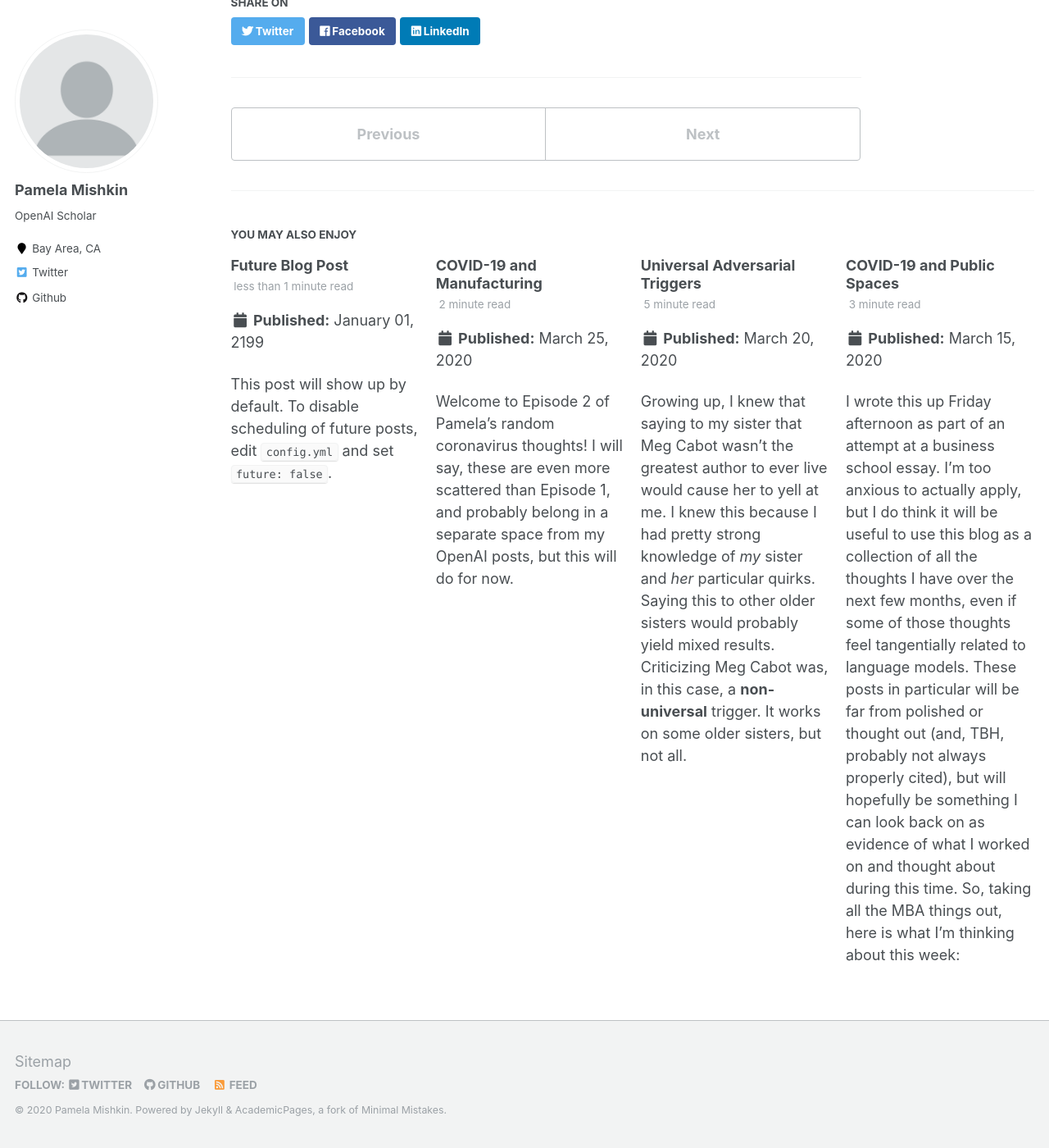
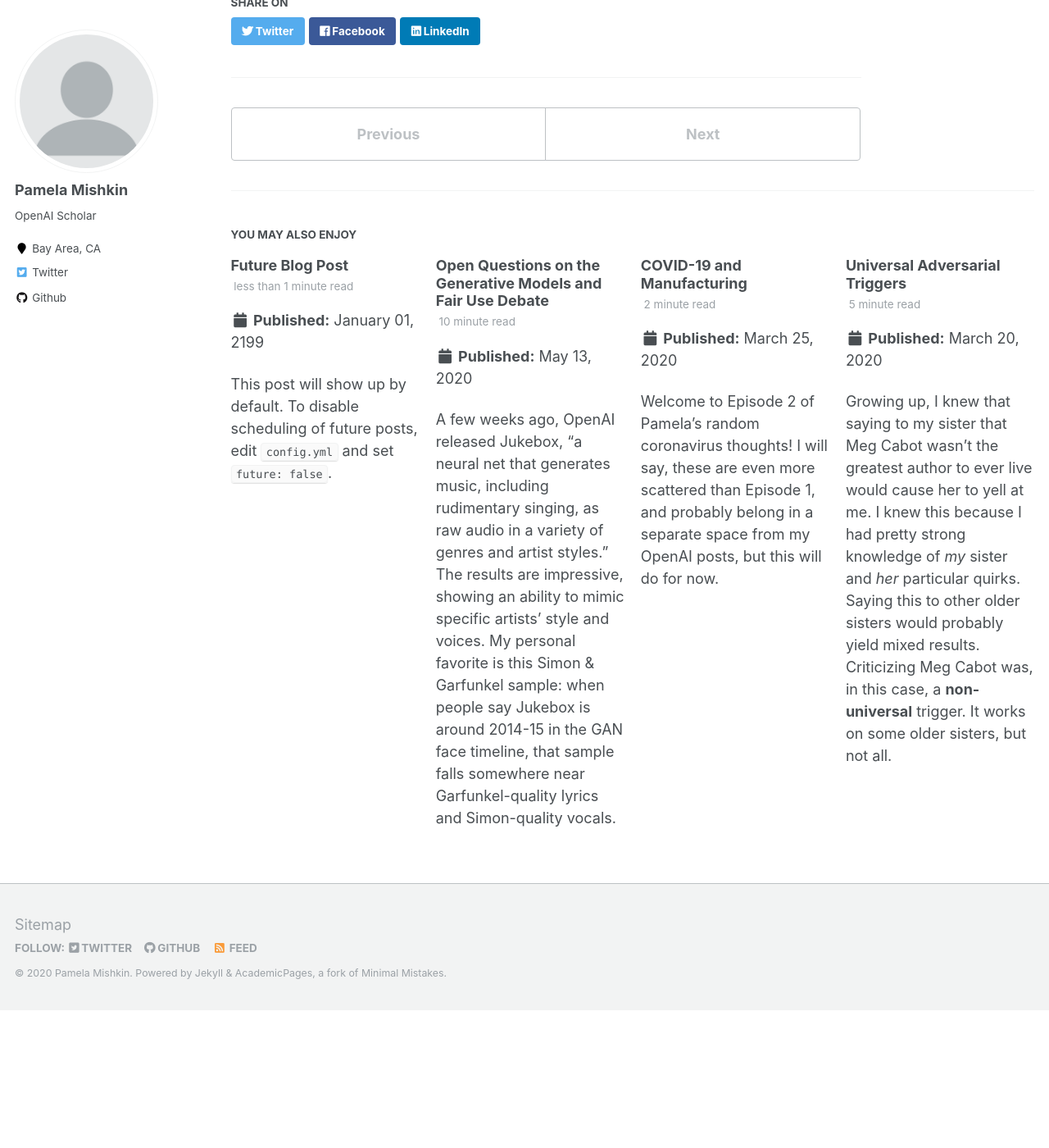
Before and after one commit to manlikemishap/manlikemishap.github.io, a Jekyll site: the page built from _posts/2020-03-27-white-paper-comments.md, in a window 1280 px wide and 1400 px high, scrolled down 2174 px. Shown: the whole window at 82% size. Built offline with Jekyll 4.4.1, drawn with Linux system fonts in a browser that asks for light colours; after the commit the page ends 3406 px from its top, so only the background shows below that; part of the change alters nothing that is shown.

Commit message:
adding generative models post

```diff
--- a/_posts/2020-03-27-white-paper-comments.md
+++ b/_posts/2020-03-27-white-paper-comments.md
@@ -4,7 +4,6 @@ date: 2020-03-27
 permalink: /posts/2020/03/european-commission-white-paper/
 tags:
   - openai
-  - policy
 ---
 
 A few weeks ago the European Commission released a [White Paper on Artificial Intelligence](https://ec.europa.eu/info/sites/info/files/commission-white-paper-artificial-intelligence-feb2020_en.pdf) detailing what actions the EU may take in the next few years to regulate applications of AI and promote and incentivize new AI innovation.
--- /dev/null
+++ b/_posts/2020-05-13-generative-odels-fair-use.md
@@ -0,0 +1,49 @@
+---
+title: 'Open Questions on the Generative Models and Fair Use Debate'
+date: 2020-05-13
+permalink: /posts/2020/03/generative-models-fair-use/
+tags:
+  - openai
+---
+
+A few weeks ago, OpenAI released [Jukebox](https://openai.com/blog/jukebox/), "a neural net that generates music, including rudimentary singing, as raw audio in a variety of genres and artist styles." The [results](https://jukebox.openai.com/) are impressive, showing an ability to mimic specific artists' style and voices. My personal favorite is [this Simon & Garfunkel sample](https://soundcloud.com/openai_audio/jukebox-novel_lyrics-224792987): when people say Jukebox is around 2014-15 in the [GAN face timeline](https://twitter.com/goodfellow_ian/status/1084973596236144640), that sample falls somewhere near Garfunkel-quality lyrics and Simon-quality vocals.
+
+ As more and more generative models are released for language, images, code, and music, it is important to ask questions about their legal footing and the wide-ranging impacts they may have, both on the incentives to invest in AI innovation, as well as on the creative efforts of the artists who develop the inputs that partially enable that innovation.
+
+ A number of people, including Ben Sobel in a [wide-ranging survey of the space](https://www.bensobel.org/files/articles/41.1_Sobel-FINAL.pdf) and OpenAI in a [comment](https://cdn.openai.com/policy-submissions/OpenAI+Comments+on+Intellectual+Property+Protection+for+Artificial+Intelligence+Innovation.pdf) released with Jukebox, make the reasonable case that training a model is fair use. However, I want to take a different approach to the fair use debate. Even if there is solid legal footing for the right to train a model, much of the public response to generative models has been reactionary -- How is this legal? How will this impact labor markets? How will we control monopoly power in this area? This suggests that more work is needed to make the fair use argument for the complete end-to-end models rather than just the training of a model and, to either bring more people on board with those arguments or explore new norms and regulations to apply to this space.
+
+I want to suggest that fair use doctrine offers an interesting lens through which to consider these questions and to direct future research. While we may not have yet developed precise frameworks to regulate generative models, we can use existing legal structures to inform the discussion. Normally, a finding of fair use serves to promote innovation and protect competition, however in this case, given the scale required to train large models, a finding of fair use actually protects monopoly power. That is, the tenets of fair use may provide a lens to understand and address the scale of distributional concerns around generative models. For example, suppose we only allowed training an end-to-end model using just music for which the developer owns the copyright: Individual record companies could train, but only on music they owned the rights to. As a result, the outputs from these models would be worse, making consumers worse off, but potentially still sufficiently better off as to harm the value derived by the original artists.
+
+This post will focus on two tenets of fair use as they apply to the end-to-end outputs of generative models: “the amount and substantiality of the portion taken” and “the effect of the use upon the potential market.” In this post, I collect some of my open questions, particularly those linked to the core initiatives of OpenAI. Expressing and discussing these in laymen’s terms will be key to democratizing and distributing AI technologies and surpluses.
+
+### The amount and substantiality of the portion taken
+
+The finding of fair use hinges on whether a piece generated by Jukebox is a true “transformation.” However, in the past, this has always been a function of a human taking in some piece of content, understanding it, applying some intelligence or creativity specific to the type and quality of the input, and creating something new. However, the extent to which this describes the mechanism a generative model uses to produce output is up for debate and remains an area of active technical research. I want to propose three areas of ongoing research that may shed interesting results on the question of whether a piece generated by Jukebox is a true “transformation” of the original inputs.
+
+1.  ***The Copycat Test:*** How likely is a model is to come up with a direct copy of an existing Simon and Garfunkel song that its been trained on? Differential privacy research frames this as the inverse: how do we prevent a model from ever replicating its input thus potentially de-anonymizing training data? Similarly, this feeds into work in controllable generation -- if we can force a model to plagiarize, does that change how we see the model’s originality? Sam Bowman’s lab does [work](http://papers.nips.cc/paper/9661-can-unconditional-language-models-recover-arbitrary-sentences.pdf) on this for text models similar to Jukebox. Further research questions we might consider include asking how to “score” the amount of force required to force a model to plagiarize. The less force required, the more one would be inclined to conclude that the model has inherently taken something of value from the original artist.
+
+2.  ***The Preponderant Input Test:*** Alternatively, we might consider whether if Jukebox *had* been trained on the exact same training set *minus* Simon and Garfunkel and the output were substantively different and potentially worse – is that sufficient to credit Simon and Garfunkel as writers on the resulting track? “Retraining” a model without the offending input isn’t feasible when we think of models that take weeks to train. However, [data deletion](https://arxiv.org/pdf/1907.05012.pdf) methods do essentially the same thing and may be used to address these concerns. These methods are motivated as part of the differential privacy literature to allow firms to continue using large models trained on a number of users’ data even after an individual user revokes access to their private data.
+
+![Yesterday | Universal Pictures](https://movies.universalpictures.com/media/02-ysd-dm-mainstage-mobile-banner-1080x793-rr-f01-021119-5c6354abaf491-1-5d168c1db9f1d-1-5d2e4e7f8c97d-1-5d30b9d86c866-1.jpg)
+
+4.  ***The Cite Your Sources Test:*** Finally we could ask how much Simon and Garfunkel’s oeuvre contributed to Jukebox’s Simon and Garfunkel sample. [Attribution](https://arxiv.org/pdf/1703.01365.pdf) and interpretability methods help link parts of a model’s output to individual aspects of its input. While this doesn’t link all the way back to training data, it offers a possible mechanism to test [similarity](https://arxiv.org/pdf/1704.03844.pdf) (or [detect plagiarism](http://ning-approach-for-plagiarism-alsallal/7d0015b0aa92687e8cadd298772b8be10b400f6f)) when there is suspicion of copyright infringement. Moreover, we can also build models that themselves are trained to identify copyright infringement or similarity between works, and use these to inform citation scores or co-writer thresholds.
+
+
+While none of these are fully developed, they represent valuable research directions that may offer a computational basis for providing credit to authors of the original inputs of a work. In practice, deploying them would require big rethinks for how large tech companies usually train and deploy generative models. Moreover, those firms have limited incentives to undertake this research if a finding of fair use is preemptively upheld. Yet, all of the methods are connected to core tenets of safe and fair AI because they teach us how a model learns and makes decisions.
+
+### The effect of the use on the potential market
+
+OpenAI cites the decision in [Authors Guild v. Google](https://scholar.google.com/scholar_case?case=2220742578695593916&hl=en&as_sdt=6&as_vis=1&oi=scholarr) that snippets shown by Google Books “did not substitute” for the books themselves to argue that, similarly, the snippets employed in training Jukebox do not substitute for the works themselves. This is clearly true at training time, but it’s less clear whether fair use would cover using a generative model to, well, generate.
+
+Imagine a Bizarro-world-Spotify made up entirely of generated samples. You could listen to “AI versions” of all of your favorite artists and Bizarro-Spotify avoids paying any royalties. Jukedeck, a start-up that promised to compose music given a video clip, is an example that’s already on the market (it has since [been acquired by Bytedance](https://techcrunch.com/2019/07/23/it-looks-like-titok-has-acquired-jukedeck-a-pioneering-music-ai-uk-startup/)). These applications do not clearly transform “the purpose and character of the use” of the original training data and may have a market-encroaching effect on “the potential market for or value of the copyrighted work.”
+
+Are people going to Jukedeck/Spotify-alternative because they want to listen to new music – or ersatz cover versions of their favorite artists? Seth Stephens-Davidowitz [finds](https://www.nytimes.com/2018/02/10/opinion/sunday/favorite-songs.html?rref=collection%2Fbyline%2Fseth-stephens-davidowitz&action=click&contentCollection=undefined&region=stream&module=stream_unit&version=latest&contentPlacement=1&pgtype=collection) that songs released in your early teens are the most popular among your age group in adulthood. Using 2018 Spotify data he shows that Radiohead’s “Creep” was the 164th most popular song among 38 year-old men (who were pre-bar mitzvah when the song came out) but did not crack the top 300 for men 10 years younger or older. Additionally there’s some evidence that [people slow down listening to new music in their 30s](https://www.nme.com/news/music/various-artists-1084-1208596) and plenty that show streaming’s increasing use as a provider of [background music](https://www.theguardian.com/music/2019/apr/28/streaming-music-algorithms-spotify). This is part of what made Pandora a reasonable alternative to iTunes at one point. Pandora was free but offered less control over what you heard and when, whereas iTunes lets you control listening to your favorite artists at a price. Most people don’t just listen to their favorite album on repeat, but they do tune into their favorite radio network that happens to play their favorite album on occasion.
+![](https://static01.nyt.com/newsgraphics/2018/02/09/seth2/65a3f0016ee9033008c90d24b7f145ab1efe1943/seth2-600.png)
+
+While some market for real music may remain, it’s likely that this Bizarro-Spotify model would be able to displace at least part of the market (and royalties) that currently is owned by the original artists. That said, the effect may just be that we drive a bigger wedge between “superstar” artists and hobbyists making music in their bedrooms. We’ll place a high-value on the “authenticity” of both, but the run-of-the-mill popstar (Rita Ora, Bebe Rexha) will be replaced by music tailored to the listener.
+
+The bottom line is that a Bizarro-Spotify would likely affect the market value of original artists -- and so examining the economic impact on that -- using a fair use lens -- would be a valuable avenue of research. Indeed, while the literature on the impact of automation on labor markets is still quite under-developed, Michael Webb’s [research](https://web.stanford.edu/~mww/webb_jmp.pdf) suggests that the impact may be minimal and in fact focused first on largely “high-skilled” professions. Webb’s research relies on a novel technique that compares patent filings with job requirements to identify automatable skills. More research should be done on the effects of limited labor supply and, in particular, on how our perception of high-skilled and low-skilled work informs investment decisions in machine learning.
+
+### What’s next
+
+Fair use doctrine is a good starting place for understanding the potential social and economic ramifications of generative methods, even if it itself may not effectively police their use or address the ethical concerns. Those with the resources to develop, train, and deploy large scale generative models should hand in hand invest in the research discussed, focusing on developing language and technical tools that allow artists to enter the discussion.
```
Also changed, not shown: 1 other file.
